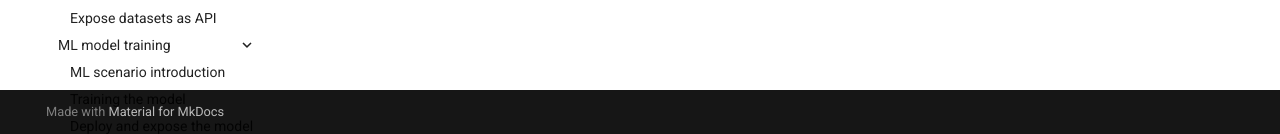
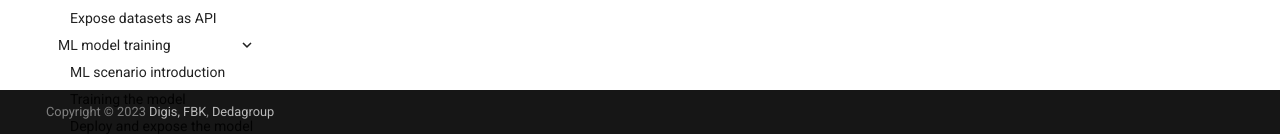
Before and after one commit to scc-digitalhub/digitalhub, an MkDocs documentation site: the page built from documentation/docs/index.md, in a window 1280 px wide. Shown: the part 766-900 px from the top of the page. Built offline with MkDocs 1.6.1 and Material for MkDocs 9.7.7, drawn with Linux system fonts in a browser that asks for light colours.

Commit message:
custom template for footer

```diff
--- /dev/null
+++ b/documentation/custom/main.html
@@ -0,0 +1,17 @@
+{% extends "base.html" %}
+
+{% block footer %}
+<footer class="md-footer">
+
+    <div class="md-footer-meta md-typeset">
+      <div class="md-footer-meta__inner md-grid">
+        <div class="md-copyright">
+
+            Copyright &copy; 2023 <a href="https://digis.fbk.eu">Digis, FBK</a>, <a href="https://www.deda.group/">Dedagroup</a>
+
+        </div>
+
+      </div>
+    </div>
+  </footer>
+{% endblock %}
--- a/documentation/mkdocs.yml
+++ b/documentation/mkdocs.yml
@@ -40,6 +40,7 @@ nav:
 
 theme:
   name: material
+  custom_dir: custom/
   features:
     - navigation.expand
     - navigation.path
```
Also changed, not shown: 1 other file.
